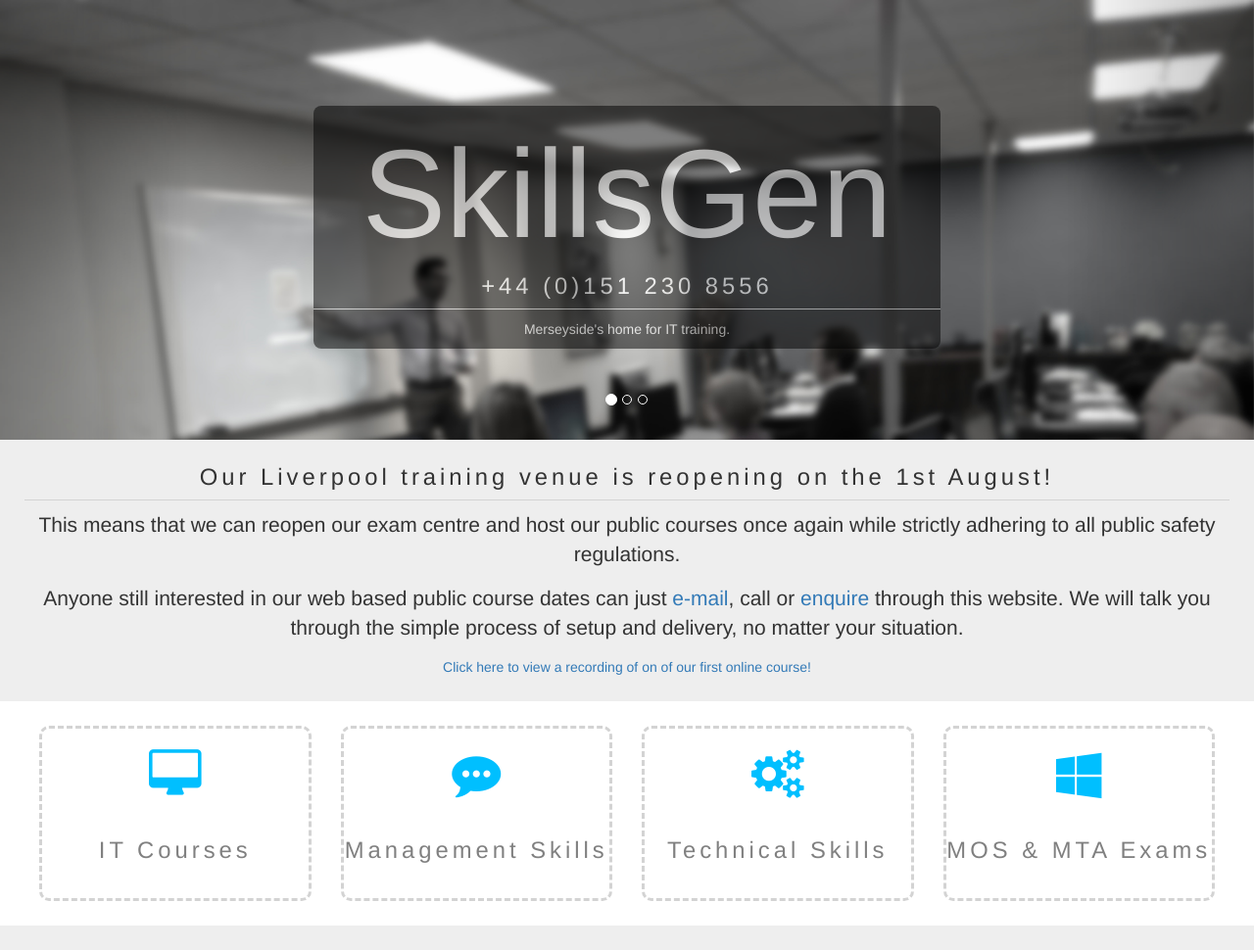
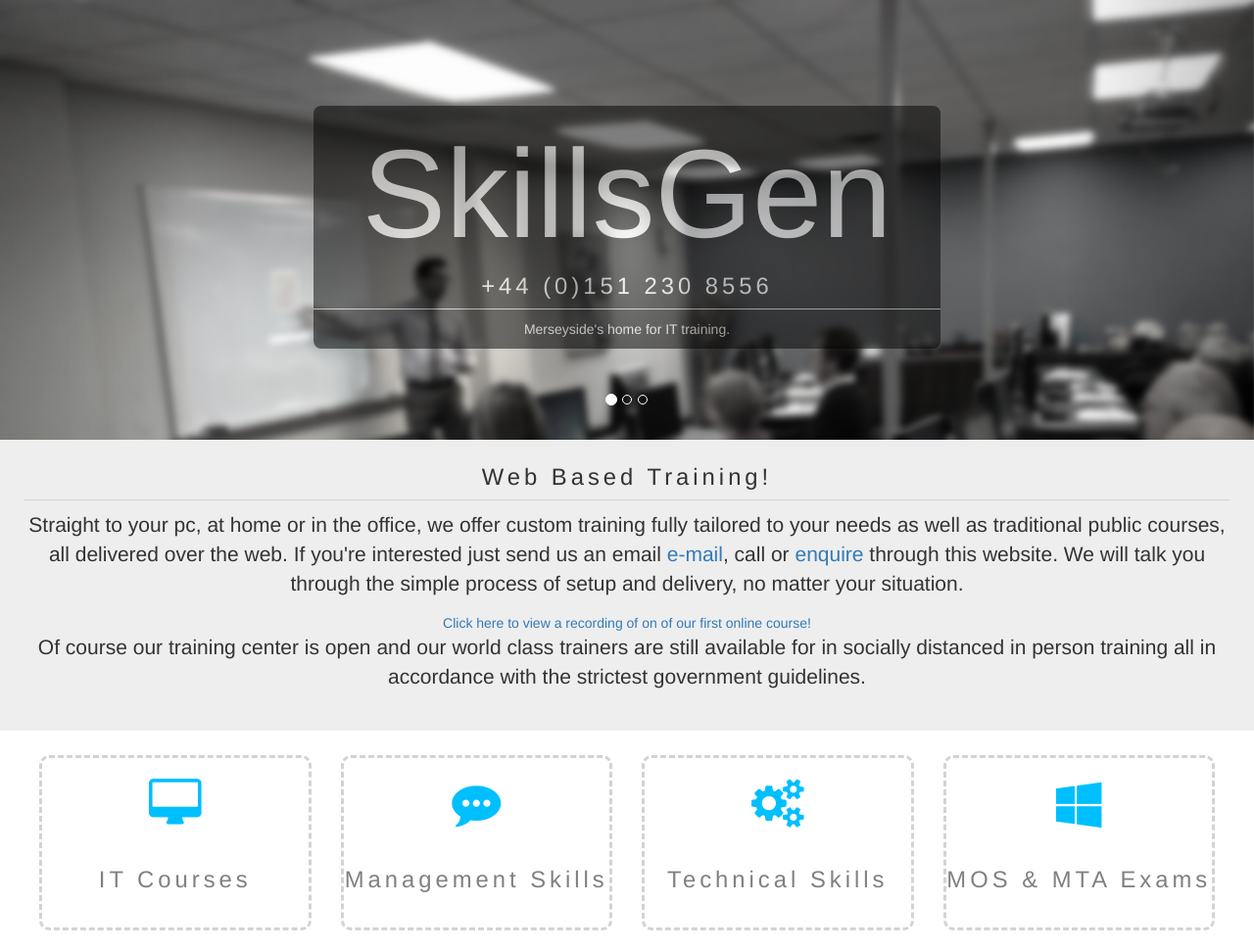
Before and after one commit to SkillsGen/sgmain, a Flask app: template templates/index.html in a window 1280 px wide. Shown: the part 52-1022 px from the top of the page at 98% size. Run offline with Flask 2, Linux system fonts and the light colour scheme; the template is opened without the code that fills it: most values are stand-ins (such as "Sample title", 1, 10 or a date in 2020); some libraries are stand-ins or nearby versions.

Commit message:
language changes

```diff
--- a/templates/index.html
+++ b/templates/index.html
@@ -41,10 +41,10 @@
 </div>
 <div class="jumbotron" style="border: 2px">
     <div class="row text-center">
-        <h3 style="margin-top:0px">Our Liverpool training venue is reopening on the 1st August!</h3>
-        <p>This means that we can reopen our exam centre and host our public courses once again while strictly adhering to all public safety regulations.</p>
-        <p>Anyone still interested in our web based public course dates can just <a href='mailto:training@skillsgen.com'>e-mail</a>, call or <a href="{{ url_for('enquire') }}">enquire</a> through this website. We will talk you through the simple process of setup and delivery, no matter your situation.</p>
+        <h3 style="margin-top:0px">Web Based Training!</h3>
+        <p>Straight to your pc, at home or in the office, we offer custom training fully tailored to your needs as well as traditional public courses, all delivered over the web. If you're interested just send us an email <a href='mailto:training@skillsgen.com'>e-mail</a>, call or <a href="{{ url_for('enquire') }}">enquire</a> through this website. We will talk you through the simple process of setup and delivery, no matter your situation.</p>
 	<a href="{{ url_for('onlinelearning') }}">Click here to view a recording of on of our first online course!</a>
+        <p>Of course our training center is open and our world class trainers are still available for in socially distanced in person training all in accordance with the strictest government guidelines.</p>
     </div>
 </div>
 <div class="jumbotron jumbowhite">
```
